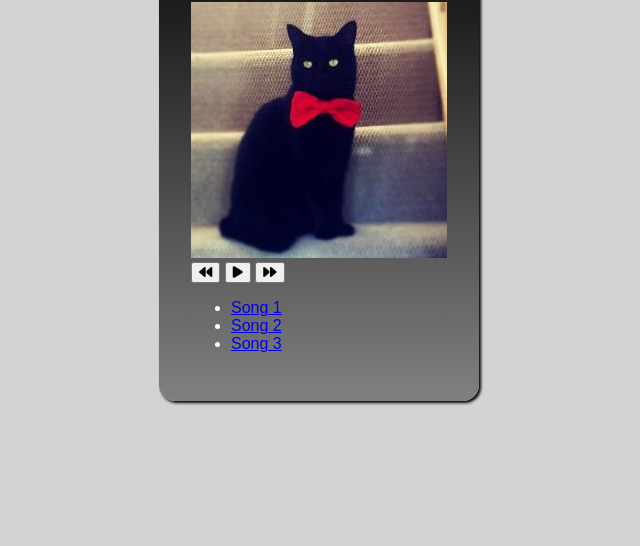
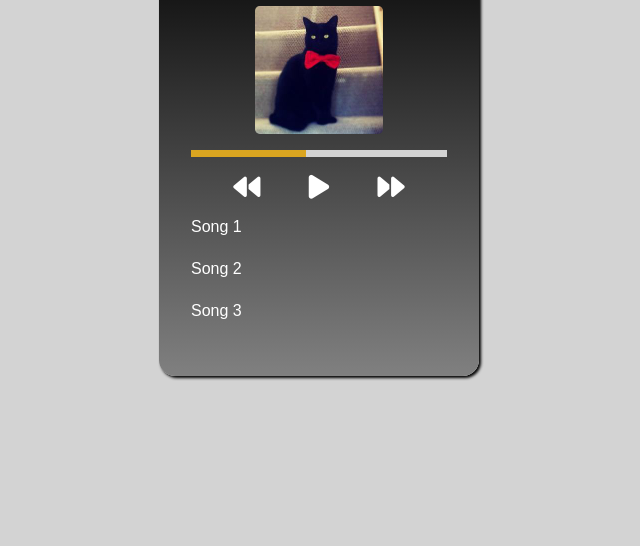
Before and after one commit to luisSantamariaCOL/music-player-html-css-js, a plain HTML site: page index.html in a window 1280 px wide. Shown: the part 262-808 px from the top of the page, without its empty margins (321-961 px from the left). Drawn offline with Linux system fonts and the light colour scheme.

Commit message:
styles added to music player

```diff
--- a/css/main.css
+++ b/css/main.css
@@ -26,11 +26,62 @@ body {
 
 
 /* Title */
+.title {
+    margin-top: 0;
+    text-align: center;
+}
 
 /* Cover */
+.cover {
+    width: 128px;
+    height: auto;
+    border-radius: .3rem;
+    display: block;
+    margin: 0 auto 1rem auto;
+}
 
 /* Progress */
+.progress-container {
+    height: .4rem;
+    background-color: lightgray;
+    margin-bottom: 1rem;
+}
+
+.progress {
+    background-color: goldenrod;
+    width: 45%;
+    height: 100%;
+}
 
 /* Controls */
+.controls {
+    display: flex;
+    justify-content: space-evenly;
+    margin-bottom: 1rem;
+}
+
+.controls button {
+    background-color: transparent;
+    border: none;
+}
+
+.controls i {
+    font-size: 1.7rem;
+    color: white;
+}
 
 /* Songs */
+.songs {
+    margin: 0;
+    padding: 0;
+    list-style: none;
+}
+
+.songs li {
+    margin-bottom: 1.5rem;
+}
+
+.songs a {
+    color: white;
+    text-decoration: none;
+}
```
Also changed, not shown: index.html (+2 -1 lines).
